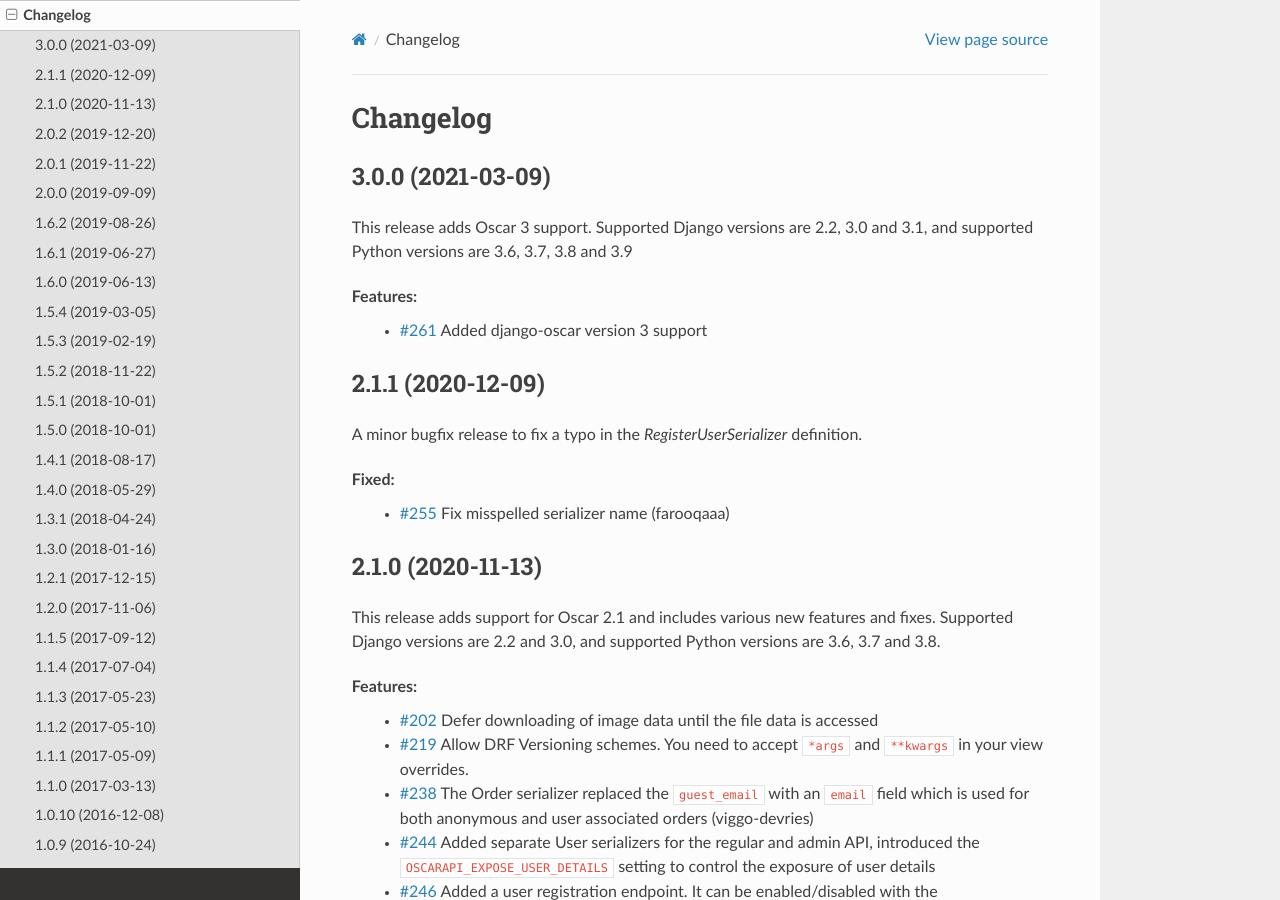
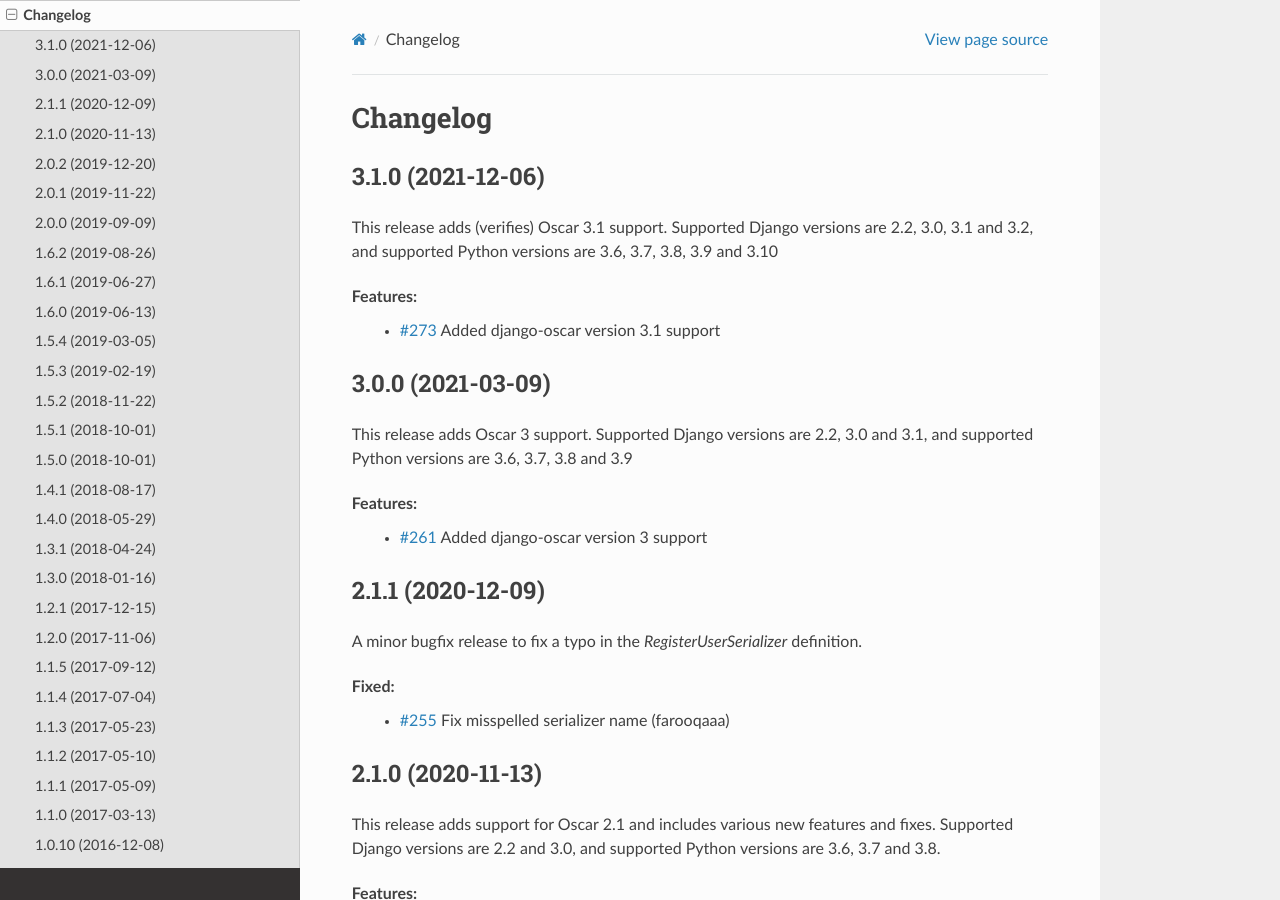
Before and after one commit to dudleyhunt86/django-api-ovrride, a Sphinx documentation site: the page built from docs/source/changelog.rst, in a window 1280 px wide and 900 px high. Built offline with Sphinx 7.4.7 and the Read the Docs theme 2.0.0, drawn with Linux system fonts in a browser that asks for light colours.

Commit message:
Add Python 3.10, Oscar 3.1 and Django 3.2 support

```diff
--- a/docs/source/changelog.rst
+++ b/docs/source/changelog.rst
@@ -1,6 +1,14 @@
 =========
 Changelog
 =========
+3.1.0 (2021-12-06)
+------------------
+This release adds (verifies) Oscar 3.1 support. Supported Django versions are 2.2, 3.0, 3.1 and 3.2, and supported Python versions are 3.6, 3.7, 3.8, 3.9 and 3.10
+
+Features:
+ * `#273 <https://github.com/django-oscar/django-oscar-api/pull/273>`_ Added django-oscar version 3.1 support
+
+
 3.0.0 (2021-03-09)
 ------------------
 This release adds Oscar 3 support. Supported Django versions are 2.2, 3.0 and 3.1, and supported Python versions are 3.6, 3.7, 3.8 and 3.9
--- a/docs/source/index.rst
+++ b/docs/source/index.rst
@@ -13,9 +13,9 @@ This package provides a RESTful API for `django-oscar`_, it's based on `django-r
 
 Requirements:
 -------------
-- Python 3.6 / 3.7 / 3.8 / 3.9
+- Python 3.6 / 3.7 / 3.8 / 3.9 / 3.10
 - Oscar >= 3.0
-- Django 2.2 / 3.0 / 3.1
+- Django 2.2 / 3.0 / 3.1 / 3.2
 - Django REST Framework >= 3.9
 
 See `Github Actions`_ for the current tested platforms.
--- a/setup.py
+++ b/setup.py
@@ -1,6 +1,6 @@
 from setuptools import find_packages, setup
 
-__version__ = "3.0.0"
+__version__ = "3.1.0"
 
 setup(
     # package name in pypi
@@ -16,6 +16,7 @@ setup(
         "Framework :: Django :: 2.2",
         "Framework :: Django :: 3.0",
         "Framework :: Django :: 3.1",
+        "Framework :: Django :: 3.2",
         "Intended Audience :: Developers",
         "License :: OSI Approved :: BSD License",
         "Operating System :: Unix",
@@ -25,6 +26,7 @@ setup(
         "Programming Language :: Python :: 3.7",
         "Programming Language :: Python :: 3.8",
         "Programming Language :: Python :: 3.9",
+        "Programming Language :: Python :: 3.10",
         "Topic :: Software Development :: Libraries :: Application Frameworks",
     ],
     python_requires=">=3.6",
@@ -50,7 +52,7 @@ setup(
     install_requires=[
         "setuptools",
         "django-oscar>=3.0",
-        "Django>=2.2.13",  # CVE-2020-9402
+        "Django>=2.2.24",  # CVE-2021-33203
         "djangorestframework>=3.9",  # first version to support Django 2.2
     ],
     # mark test target to require extras.
```
Also changed, not shown: 1 other file.
